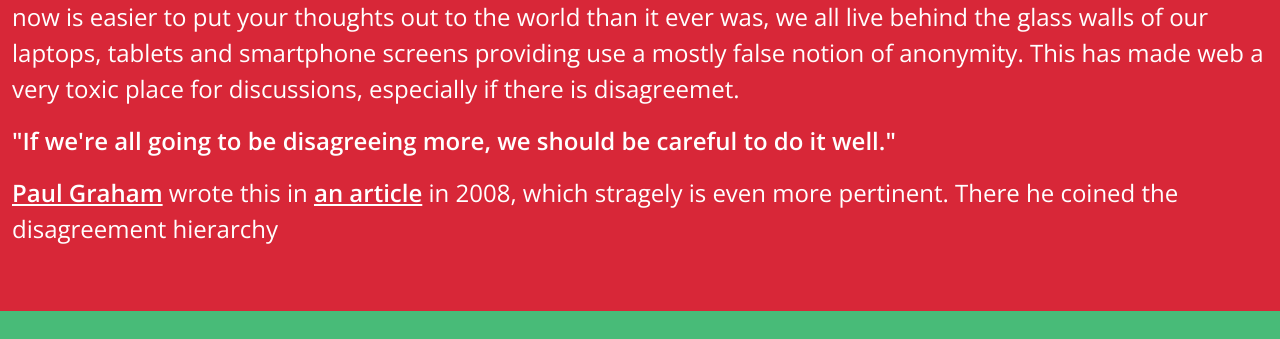
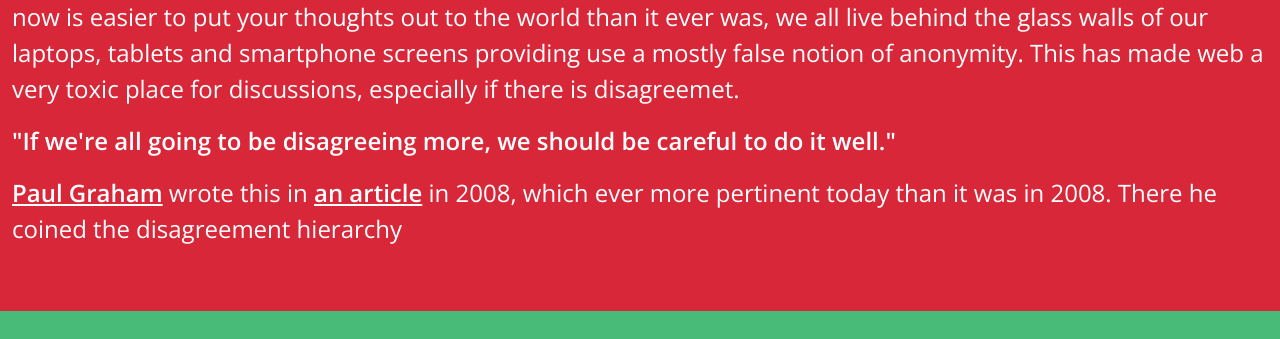
Before and after one commit to scmmishra/howtodisagree, a website: page public/index.html in a window 1280 px wide. Shown: the part 253-592 px from the top of the page. Drawn offline with nearby package versions, Linux system fonts and the light colour scheme.

Commit message:
fix: typos

```diff
--- a/public/index.html
+++ b/public/index.html
@@ -20,7 +20,7 @@
 				<span class="font-semibold">"If we're all going to be disagreeing more, we should be careful to do it well."</span>
 			</p>
 			<p class="text-xl md:text-2xl font-base mb-4 text-white">
-				<a class="font-semibold underline" href="http://www.paulgraham.com/bio.html">Paul Graham</a> wrote this in <a class="font-semibold underline" href="http://www.paulgraham.com/disagree.html">an article</a> in 2008, which stragely is even more pertinent. There he coined the disagreement hierarchy
+				<a class="font-semibold underline" href="http://www.paulgraham.com/bio.html">Paul Graham</a> wrote this in <a class="font-semibold underline" href="http://www.paulgraham.com/disagree.html">an article</a> in 2008, which ever more pertinent today than it was in 2008. There he coined the disagreement hierarchy
 			</p>
 		</div>
 	</section>
```
